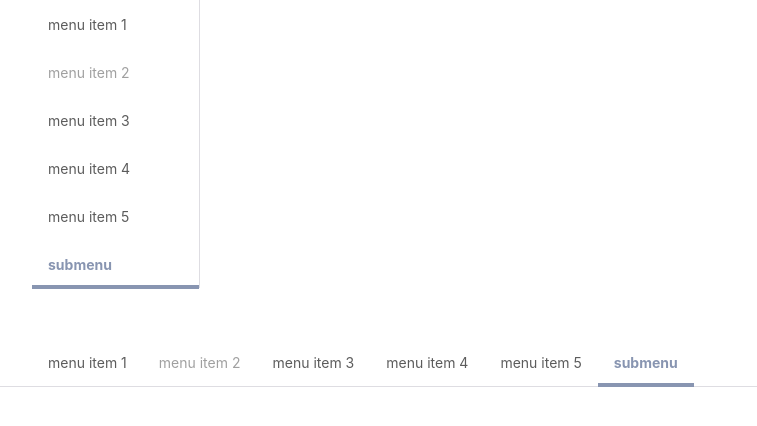
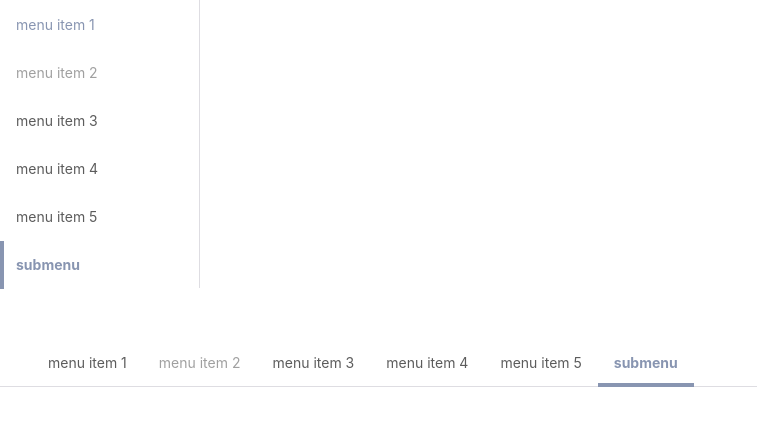
Before and after one commit to Lil-C0der/woo-ui-react, a React (Create React App) app: page / in a window 1280 px wide. Shown: the top 426 px of the page, without its empty margins (0-757 px from the left). Built offline with nearby package versions, Linux system fonts and the light colour scheme.

Commit message:
feat: 调整 Menu 组件垂直的样式，完成 Menu 组件的开发

```diff
--- a/src/App.tsx
+++ b/src/App.tsx
@@ -26,9 +26,7 @@ function App() {
         style={{ width: 200 }}
       >
         <MenuItem>menu item 1</MenuItem>
-        <MenuItem disabled index="item_2">
-          menu item 2
-        </MenuItem>
+        <MenuItem disabled>menu item 2</MenuItem>
         <MenuItem>menu item 3</MenuItem>
         <MenuItem>menu item 4</MenuItem>
         <MenuItem>menu item 5</MenuItem>
@@ -61,9 +59,7 @@ function App() {
         style={{ marginTop: 50 }}
       >
         <MenuItem>menu item 1</MenuItem>
-        <MenuItem disabled index="item_2">
-          menu item 2
-        </MenuItem>
+        <MenuItem disabled>menu item 2</MenuItem>
         <MenuItem>menu item 3</MenuItem>
         <MenuItem>menu item 4</MenuItem>
         <MenuItem>menu item 5</MenuItem>
--- a/src/components/Menu/_style.scss
+++ b/src/components/Menu/_style.scss
@@ -5,7 +5,6 @@
   border-bottom: 1px solid $border-color;
   &-item {
     display: flex;
-    // color: $color-black;
     color: $color-grey;
     height: 48px;
     position: relative;
@@ -42,15 +41,19 @@
   flex-direction: column;
   border-bottom: none;
   border-right: 1px solid $border-color;
+  padding-left: 0;
   .woo-menu-item {
     justify-content: flex-start;
-    &-active {
-      &::after {
+    &-active::after {
       width: 4px;
       height: 100%;
       right: -1px;
     }
   }
+  .has-active-item .woo-submenu-title::after {
+    width: 4px;
+    height: 100%;
+    right: -1px;
   }
 }
 
@@ -58,6 +61,7 @@
   position: relative;
   cursor: pointer;
   .woo-submenu-title {
+    position: relative;
     display: flex;
     align-items: center;
     color: $color-grey;
@@ -67,7 +71,6 @@
   .woo-submenu-list {
     // 二级菜单里的 menu item 样式
     .woo-menu-item {
-      height: 30px;
       justify-content: flex-start;
       &-active {
         font-weight: 400;
@@ -78,6 +81,45 @@
       }
     }
   }
+}
+
+.has-active-item {
+  > .woo-submenu-title {
+    color: $active-menu-item-color;
+    font-weight: 700;
+    &::after {
+      content: '';
+      display: block;
+      position: absolute;
+      width: 100%;
+      height: 4px;
+      left: 0;
+      bottom: -1px;
+      background-color: $active-menu-item-color;
+    }
+  }
+}
+
+.woo-submenu-vertical {
+  .woo-menu-item,
+  .woo-submenu-title {
+    height: 40px;
+    padding-left: 32px;
+  }
+  .has-active-item > .woo-submenu-title {
+    &::after {
+      content: none;
+    }
+  }
+  // submenu 里的 submenu 组件的样式
+  .woo-submenu-vertical {
+    .woo-menu-item,
+    .woo-submenu-title {
+      padding-left: 48px;
+    }
+  }
+}
+
 .woo-submenu-popper {
   position: absolute;
   top: 100%;
@@ -90,6 +132,10 @@
   z-index: 99;
   padding: 5px 0;
   min-width: 136px;
+  .woo-menu-item,
+  .woo-submenu-title {
+    height: 30px;
+  }
   // submenu 里的 submenu 组件的样式
   .woo-submenu-popper {
     left: 100%;
@@ -105,25 +151,4 @@
       }
     }
   }
-    // submenu 里的 title 元素
-    .woo-submenu-title {
-      height: 30px;
 }
-  }
-  &.has-active-item {
-    > .woo-submenu-title {
-      color: $active-menu-item-color;
-      font-weight: 700;
-      &::after {
-        content: '';
-        display: block;
-        position: absolute;
-        width: 100%;
-        height: 4px;
-        left: 0;
-        bottom: -1px;
-        background-color: $active-menu-item-color;
-      }
-    }
-  }
-}
```
Lines whose indentation alone changed are shown as unchanged.
